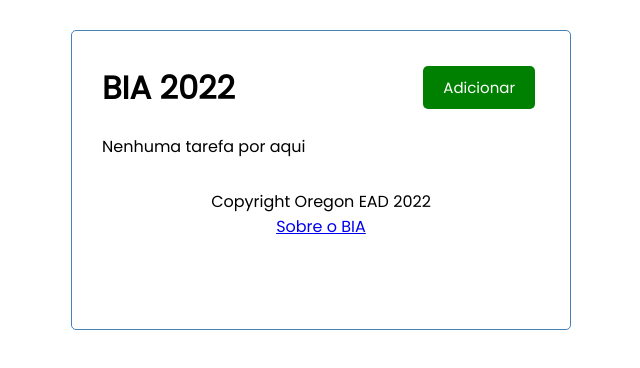
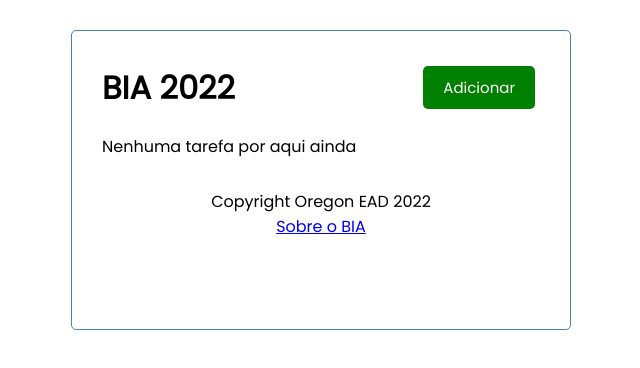
Before and after one commit to henrylle/bia, a React (Create React App) app in the folder client/: page / in a window 1280 px wide. Shown: the top 368 px of the page, without its empty margins (319-959 px from the left). Built offline with nearby package versions, Linux system fonts and the light colour scheme; no server answers.

Commit message:
ajuste na mensagem

```diff
--- a/client/src/App.js
+++ b/client/src/App.js
@@ -100,7 +100,7 @@ function App() {
                   onToggle={toggleReminder}
                 />
               ) : (
-                "Nenhuma tarefa por aqui"
+                "Nenhuma tarefa por aqui ainda"
               )}
             </>
           )}
```
